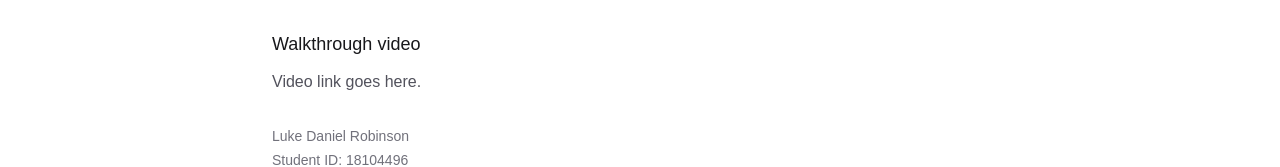
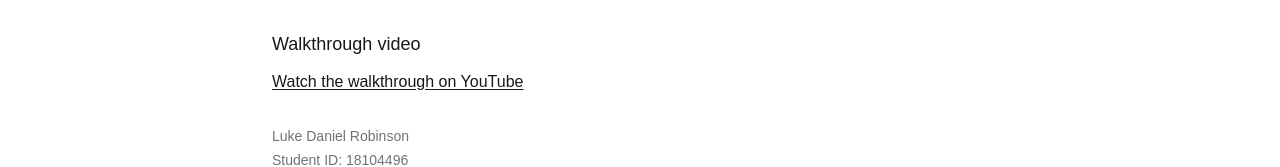
Before and after one commit to BurntCodes/phoneme-wordle, a Next.js app: page /about in a window 1280 px wide. Shown: the part 488-655 px from the top of the page. Built offline with nearby package versions, Linux system fonts and the light colour scheme; no server answers.

Commit message:
Add walkthrough video link to About page

```diff
--- a/src/app/about/page.tsx
+++ b/src/app/about/page.tsx
@@ -43,7 +43,14 @@ export default function AboutPage() {
         <h3 className="text-lg font-medium text-zinc-900 dark:text-zinc-50">
           Walkthrough video
         </h3>
-        <p className="text-zinc-600 dark:text-zinc-400">Video link goes here.</p>
+        <a
+          href="https://youtu.be/Qs3uWPflVEo"
+          target="_blank"
+          rel="noopener noreferrer"
+          className="text-zinc-900 underline underline-offset-2 hover:text-zinc-600 dark:text-zinc-50 dark:hover:text-zinc-300"
+        >
+          Watch the walkthrough on YouTube
+        </a>
       </section>
 
       <section className="space-y-1 text-sm text-zinc-500 dark:text-zinc-400">
```
